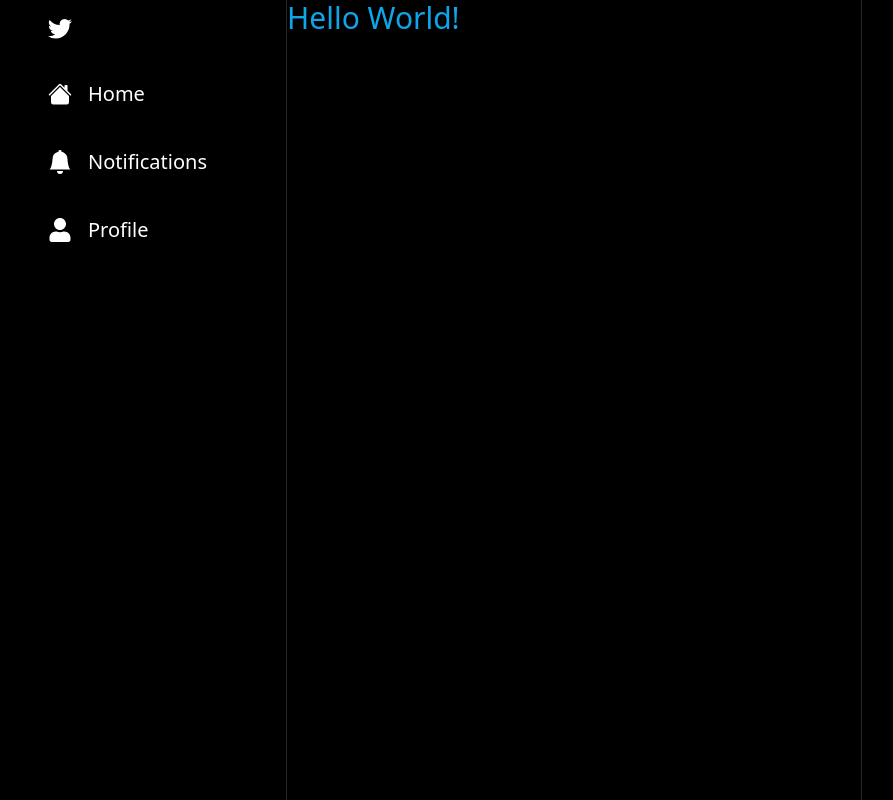
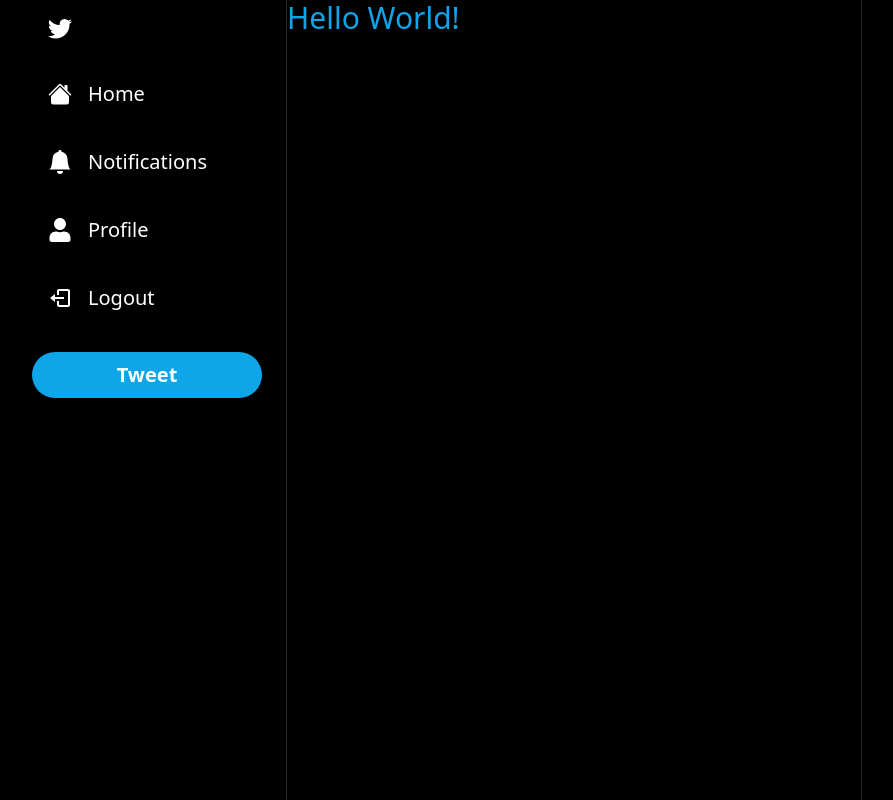
Before and after one commit to shohan-pherones/raptor-media, a Next.js app: page / in a window 1280 px wide. Shown: the whole page, without its empty margins (66-959 px from the left). Built offline with nearby package versions, Linux system fonts and the light colour scheme.

Commit message:
sidebar added

```diff
--- a/components/layout/Sidebar.tsx
+++ b/components/layout/Sidebar.tsx
@@ -2,6 +2,8 @@
 import { FaUser } from "react-icons/fa";
 import SidebarItem from "./SidebarItem";
 import SidebarLogo from "./SidebarLogo";
+import { BiLogOut } from "react-icons/bi";
+import SidebarTweetButton from "./SidebarTweetButton";
 
 const Sidebar = () => {
   const items = [
@@ -35,6 +37,8 @@
               icon={item.icon}
             />
           ))}
+          <SidebarItem onClick={() => {}} icon={BiLogOut} label="Logout" />
+          <SidebarTweetButton />
         </div>
       </div>
     </div>
--- /dev/null
+++ b/components/layout/SidebarTweetButton.tsx
@@ -0,0 +1,21 @@
+import { useRouter } from "next/router";
+import { FaFeather } from "react-icons/fa";
+
+const SidebarTweetButton = () => {
+  const router = useRouter();
+
+  return (
+    <div onClick={() => router.push("/")}>
+      <div className="mt-6 lg:hidden rounded-full h-14 w-14 p-4 flex items-center justify-center bg-sky-500 hover:bg-opacity-80 transition cursor-pointer">
+        <FaFeather size={24} color="white" />
+      </div>
+      <div className="mt-6 hidden lg:block px-4 py-2 rounded-full bg-sky-500 hover:bg-opacity-90 transition cursor-pointer">
+        <p className="hidden lg:block text-center font-semibold text-white text-[20px]">
+          Tweet
+        </p>
+      </div>
+    </div>
+  );
+};
+
+export default SidebarTweetButton;
```
